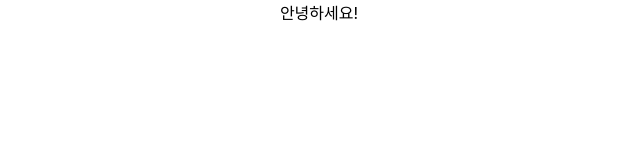
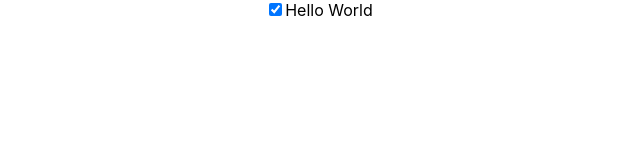
Before and after one commit to JiYoungHwang73/todo-react-app, a React (Create React App) app: page / in a window 1280 px wide. Shown: the top 160 px of the page, without its empty margins (321-961 px from the left). Built offline with nearby package versions, Linux system fonts and the light colour scheme.

Commit message:
8. Props, state 사용하기

```diff
--- a/src/App.js
+++ b/src/App.js
@@ -1,12 +1,22 @@
 import React from 'react';
-import Hello from './Hello'
+import Todo from './Todo'
 import './App.css';
 
 class App extends React.Component {
+  constructor(props) {    // 매개변수 props 생성자
+    super(props);         // 매개변수 props 초기화
+    this.state = {        // item에 item.id, item.title. item.done 매개변수 이름과 값 할당
+      item : {
+        id: 0,
+        title: "Hello World",
+        done: true
+      },
+    };
+  }
   render() {
-    return (
+    return (              // 매개변수 item에 변수명/값을 전달
       <div className="App">
-          <Hello />
+          <Todo item = { this.state.item } />
       </div>
     );
   }
--- /dev/null
+++ b/src/Todo.js
@@ -0,0 +1,22 @@
+import React from 'react';
+
+class Todo extends React.Component {
+    constructor(props) {
+        super(props);
+        this.state = { item: props.item }           // 매개변수 item의 변수/값을 item에 대입
+    }
+    render() {
+        return (
+            <div className="Todo">
+                <input
+                    type="checkbox"
+                    id={this.state.item.id}         // item.id 값으로 렌더링하란 의미(JSX)
+                    name={this.state.item.id}
+                    checked={this.state.item.done}  // item.done 값으로 렌더링하란 의미
+                />
+                <label for={this.state.item.id}>{this.state.item.title}</label>
+            </div>
+        )
+    }
+}
+export default Todo;
```
